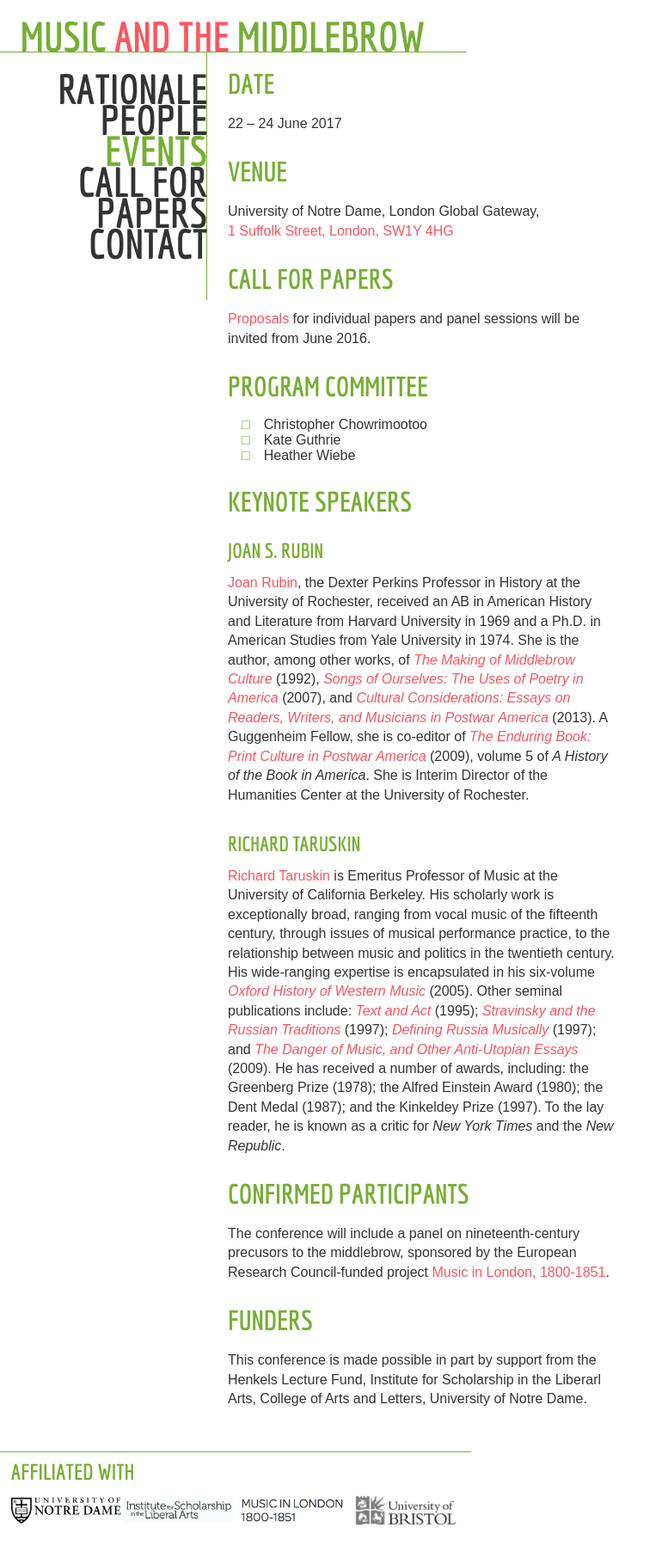
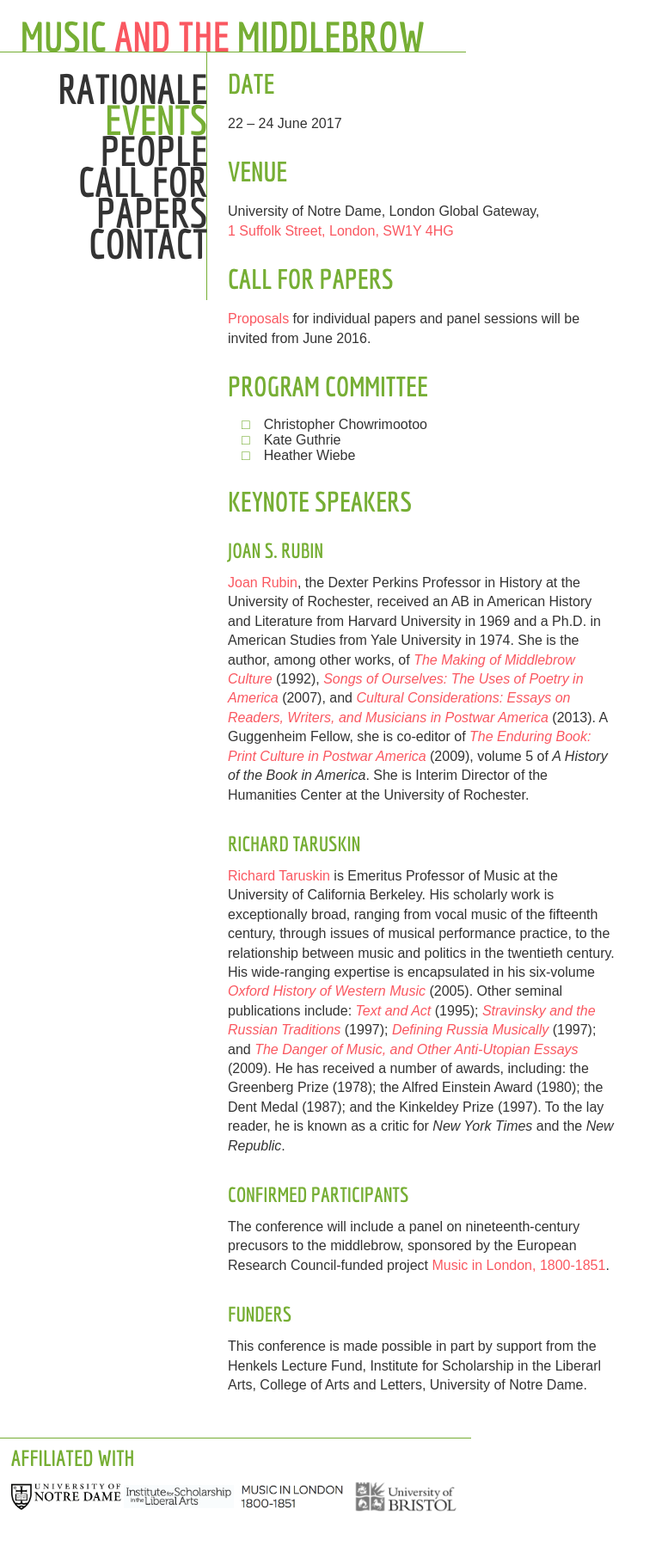
Before and after one commit to musicandthemiddlebrow/musicandthemiddlebrow.github.io, a Jekyll site: the page built from events.html, in a window 1280 px wide. Shown: the whole page at 86% size, without its empty margins (0-777 px from the left). Built offline with Jekyll 4.4.1, drawn with Linux system fonts in a browser that asks for light colours.

Commit message:
Reorder pages

```diff
--- a/events.html
+++ b/events.html
@@ -49,10 +49,10 @@
     the Dent Medal (1987); and the Kinkeldey Prize (1997). To the lay reader, he
     is known as a critic for <em>New York Times</em> and the <em>New Republic</em>.
 
-<h2>Confirmed Participants</h2>
+<h3>Confirmed Participants</h3>
 <p>The conference will include a panel on nineteenth-century precusors to the middlebrow, sponsored by
   the European Research Council-funded project <a href="http://musicinlondon.org/">Music in London, 1800-1851</a>.</p>
 
-<h2>Funders</h2>
+<h3>Funders</h3>
   <p>This conference is made possible in part by support from the Henkels Lecture Fund, Institute for Scholarship in the Liberarl
     Arts, College of Arts and Letters, University of Notre Dame.</p>
--- a/people.html
+++ b/people.html
@@ -1,7 +1,7 @@
 ---
 layout: default
 title: People
-order: 2
+order: 3
 permalink: /people/
 ---
 
```
Also changed, not shown: other parts of events.html (+1 -1 lines).
